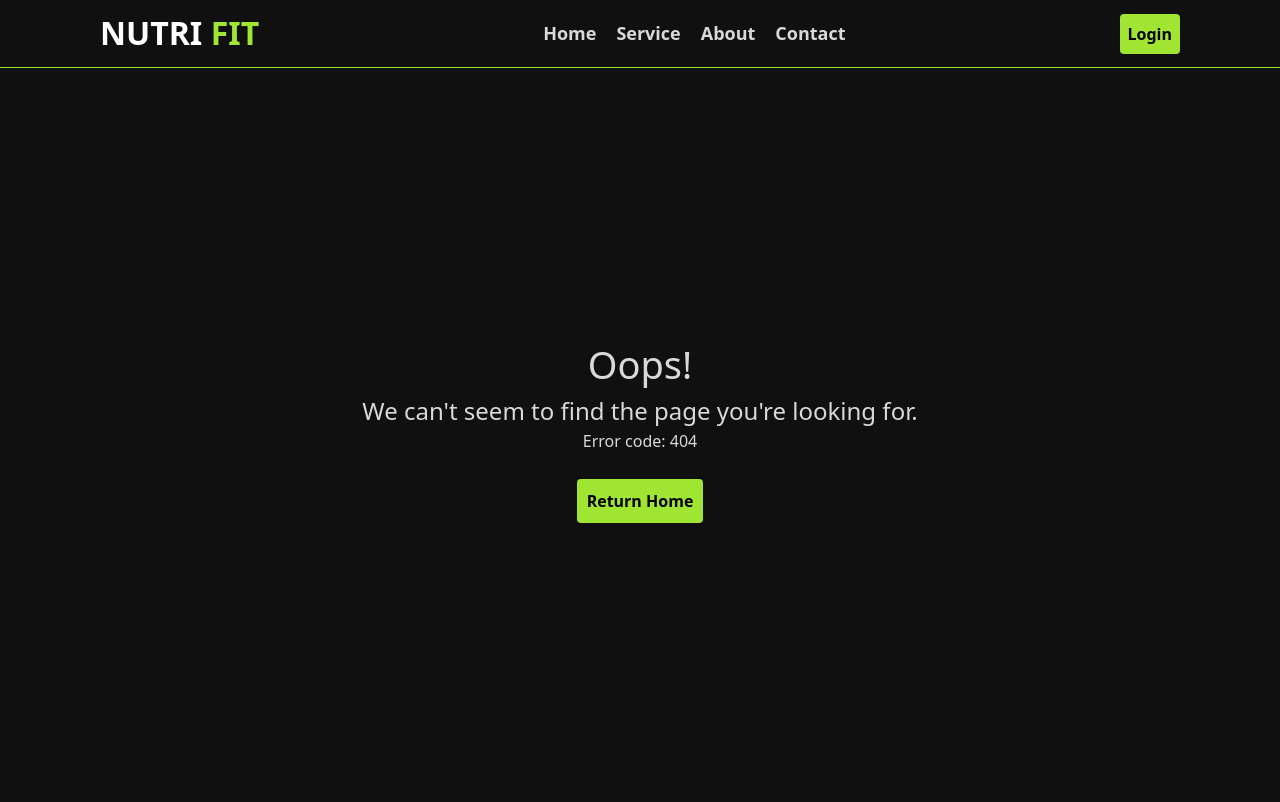
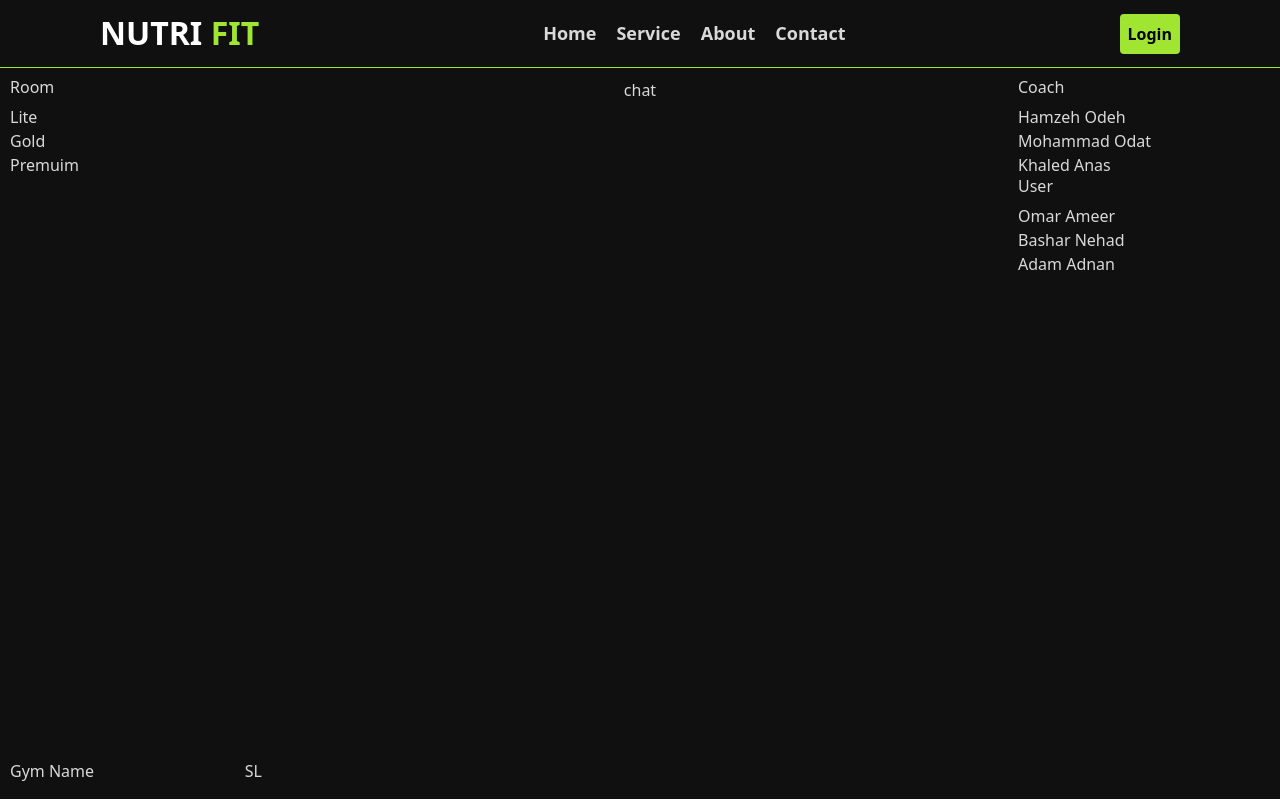
Before and after one commit to usfaql/MERAKI_Academy_Project_5_forked, a React (Create React App) app in the folder frontend/: page /gym/1 in a window 1280 px wide. Before the commit this address had no page. Built offline with nearby package versions, Linux system fonts and the light colour scheme.

Commit message:
Create a group page structure

```diff
--- a/frontend/src/App.js
+++ b/frontend/src/App.js
@@ -12,7 +12,8 @@ import ProfileSetting from "./components/ProfileSetting/Profile"
 import Settings from "./components/Home/CoachPrivate/Settings/Settings";
 import PlanGym from "./components/Gym/PlanGym/PlanGym";
 import PaymentPlan from "./components/PaymentPlan/PaymentPlan";
-import AddUserInfo from "./components/AddUserInfo/UserInfo";
+import AddUserInfo from "./components/AddUserInfo/UserInfo ";
+import GymGroup from "./components/Gym/GymGroup/GymGroup";
 
 function App() {
   return (
@@ -28,9 +29,10 @@ function App() {
         <Route path="/gym/create" element={<CreateGym/>}/>
         <Route path="/coach/private" element={<CoachPrivate/>}/>
         <Route path="/Profile" element={<ProfileSetting/>}/>
-       <Route path="/coach/private/setting" element={<Settings/>}/>
+        <Route path="/coach/private/setting" element={<Settings/>}/>
         <Route path="/:gymid/plan" element={<PlanGym/>}/>
         <Route path="/checkout/:gymid/:planid" element={<PaymentPlan/>}/>
+        <Route path="/gym/:gymid" element={<GymGroup/>}/>
       </Routes>
     </div>
   );
--- /dev/null
+++ b/frontend/src/components/Gym/GymGroup/GymGroup.js
@@ -0,0 +1,57 @@
+import React from 'react'
+import { useParams } from 'react-router-dom'
+import './style.css'
+function GymGroup() {
+    const {gymid} = useParams();
+  return (
+    <div className='body-group'>
+        <div className='group-contener'>
+            <div className='contener-room'>
+            <div>
+            <h6>Room</h6>
+            <ul>
+                <li>Lite</li>
+                <li>Gold</li>
+                <li>Premuim</li>
+            </ul>
+            </div>
+
+            <div className='control-gym'>
+                <h6>Gym Name</h6>
+                <div style={{display:"flex"}}>
+                    <h6>S</h6>
+                    <h6>L</h6>
+                </div>
+
+            </div>
+            </div>
+            <div className='contener-chat'>
+                <div>
+                    chat
+                </div>
+            </div>
+            <div className='contener-member'>
+                <div>
+                    <h6>Coach</h6>
+                    <ul>
+                        <li>Hamzeh Odeh</li>
+                        <li>Mohammad Odat</li>
+                        <li>Khaled Anas</li>
+                    </ul>
+
+                </div>
+                <div>
+                    <h6>User</h6>
+                    <ul>
+                        <li>Omar Ameer</li>
+                        <li>Bashar Nehad</li>
+                        <li>Adam Adnan</li>
+                    </ul>
+                </div>
+            </div>
+        </div>
+    </div>
+  )
+}
+
+export default GymGroup
--- /dev/null
+++ b/frontend/src/components/Gym/GymGroup/style.css
@@ -0,0 +1,37 @@
+.body-group{
+    width: 100vw;
+    height: calc(100vh - 68.8px);
+}
+.group-contener{
+    display: flex;
+    width: 100vw;
+    height: 100%;
+    padding: 10px 10px 10px 10px;
+}
+.group-contener ul, h6{
+    list-style: none;
+    text-align: start;
+    margin: 0;
+    padding: 0;
+}
+.group-contener > h6{
+    background-color: gray;
+}
+.contener-room{
+    width: 20%;
+    display: flex;
+    flex-direction: column;
+    justify-content: space-between;
+}
+
+.control-gym{
+    display: flex;
+    justify-content: space-between;
+}
+
+.contener-chat{
+    width: 60%;
+}
+.contener-member{
+    width: 20%;
+}
```
Also changed, not shown: 1 other file (tests, documents, lock files or other folders).
